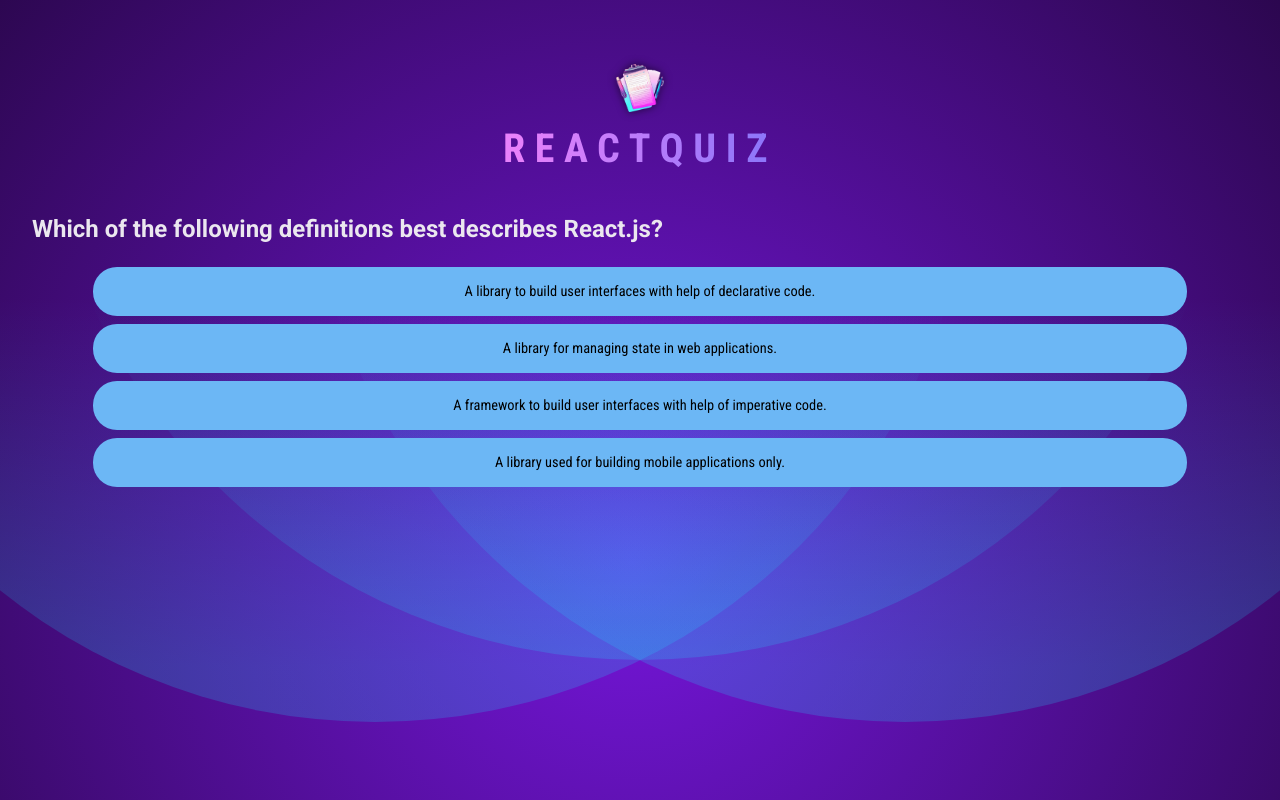
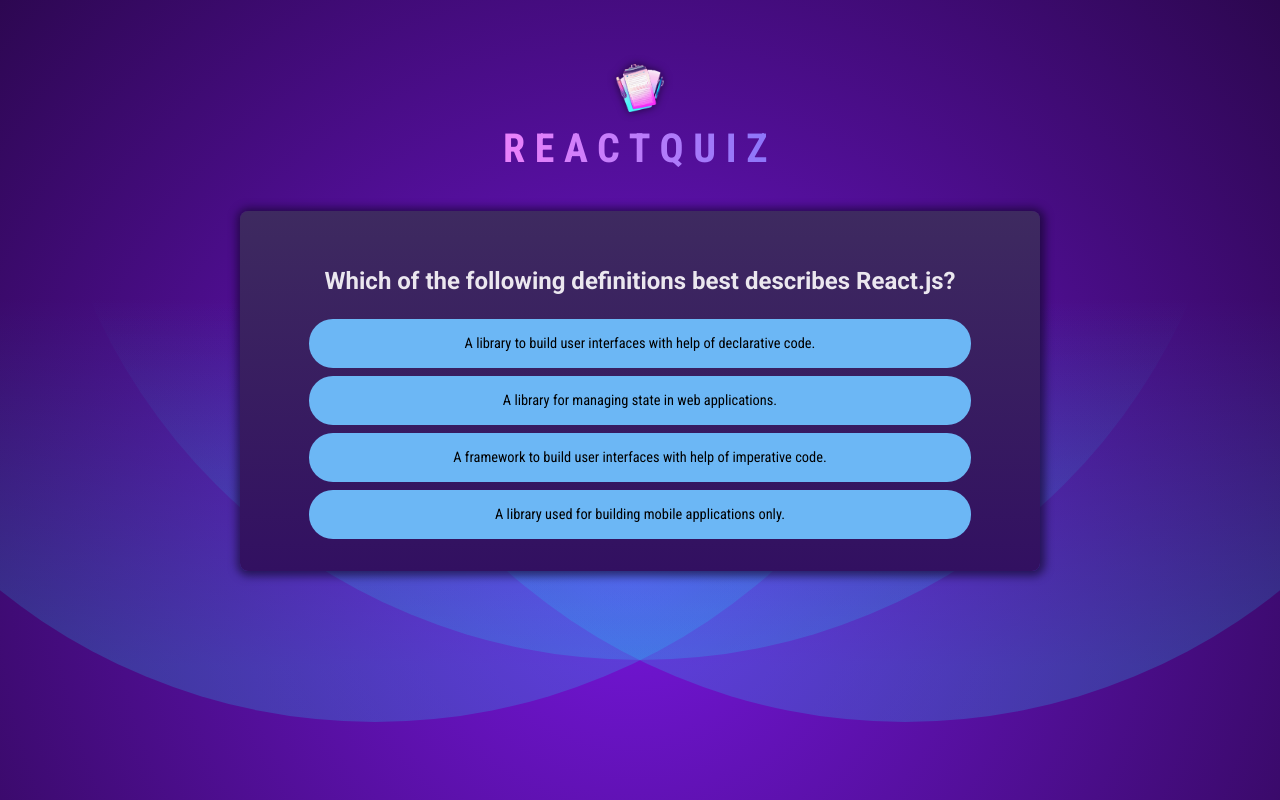
Before and after one commit to OlgaMinaievaWebDev/react-quizz, a React (Vite) app: page / in a window 1280 px wide. Built offline with nearby package versions, Linux system fonts and the light colour scheme.

Commit message:
quiz styled

```diff
--- a/src/App.jsx
+++ b/src/App.jsx
@@ -5,7 +5,9 @@
   return (
     <>
       <Header />
-      <Quiz />
+      <main>
+        <Quiz />
+      </main>
     </>
   );
 }
--- a/src/components/Quiz.jsx
+++ b/src/components/Quiz.jsx
@@ -12,16 +12,20 @@
   }
 
   return (
+    <div id="quiz">
       <div id="questions">
         <h2>{questions[0].text}</h2>
         <ul id="answers">
           {questions[0].answers.map((answer) => (
             <li key={answer} className="answer">
-            <button onClick={() => handleSelectAnswer(answer)}>{answer}</button>
+              <button onClick={() => handleSelectAnswer(answer)}>
+                {answer}
+              </button>
             </li>
           ))}
         </ul>
       </div>
+    </div>
   );
 }
 export default Quiz;
```
Lines whose indentation alone changed are shown as unchanged.
